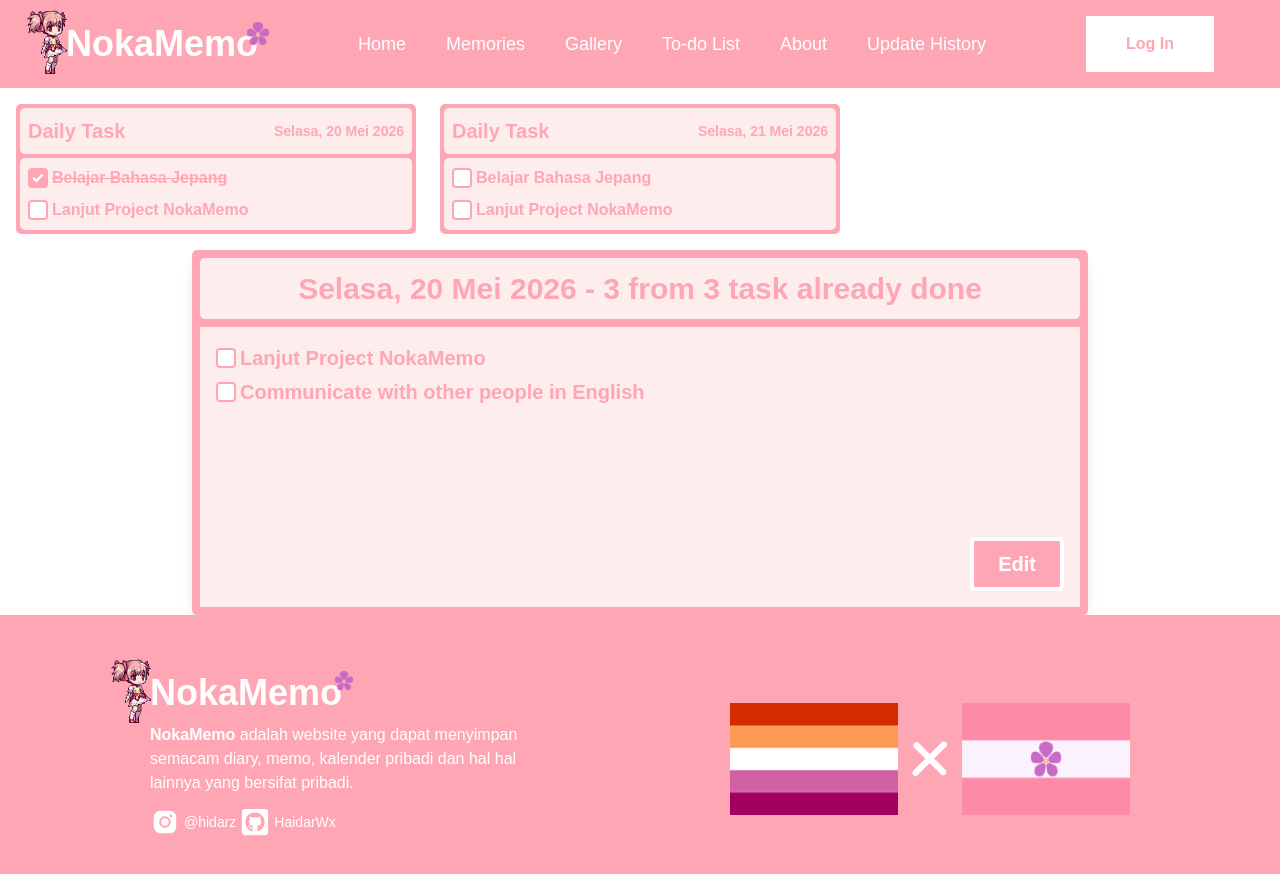
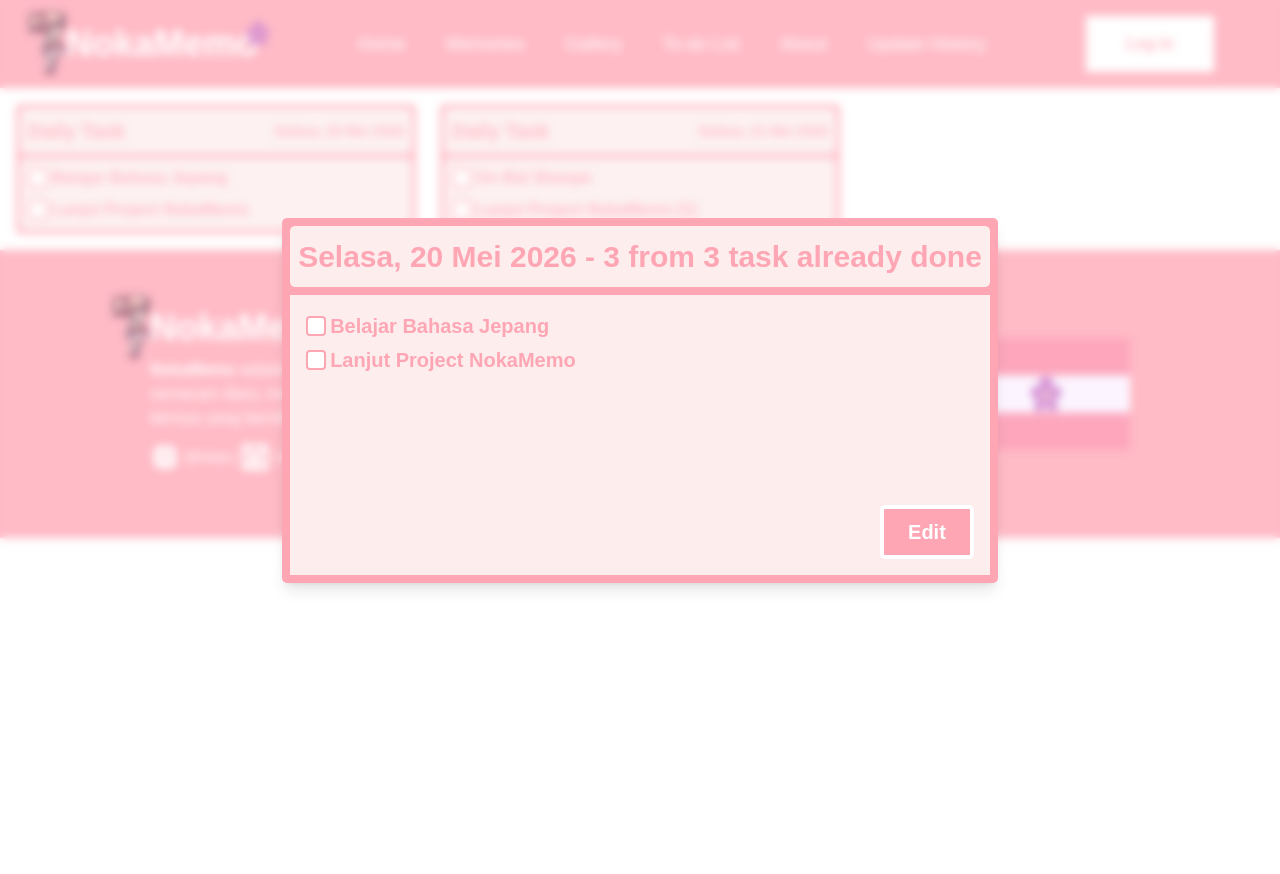
Before and after one commit to HaidarWx/NokaMemo, a Next.js app: page /todo in a window 1280 px wide. Both pictures are taken after a click on the element 216 px from the left and 169 px from the top of the page. Shown: the top 874 px of the page. After the commit the page ends 800 px from the top, so only its background shows below. Built offline with nearby package versions, Linux system fonts and the light colour scheme.

Commit message:
Add Todo Overlay

```diff
--- a/components/TodoContent.tsx
+++ b/components/TodoContent.tsx
@@ -2,20 +2,40 @@
 import { TodoListCard } from "./TodoListCard";
 import { TodoList } from "@/data/todos";
 import { TodoOverlay } from "./TodoOverlay";
+import { useState } from "react";
 interface TodoListCardProps {
   todoList: TodoList[];
 }
 export function TodoContent({ todoList }: TodoListCardProps) {
+  const [selectedIndex, setSelectedIndex] = useState<number | null>(null);
   console.log(todoList);
   return (
     <>
       <div className="grid grid-cols-1 md:grid-cols-3 gap-6  mx-auto px-4 py-4">
         {todoList.map((e, i) => (
-          <TodoListCard key={i} todoList={e} />
+          <div
+            className="flex flex-col justify-center"
+            key={i}
+            onClick={() => setSelectedIndex(i)}
+          >
+            <TodoListCard todoList={e} />
+          </div>
         ))}
       </div>
       <div>
-        <TodoOverlay />
+        {selectedIndex !== null && (
+          <div
+            className={`flex fixed inset-0 z-50 items-center justify-center backdrop-blur-xs bg-[#ffffff3d]`}
+            onClick={() => setSelectedIndex(null)}
+          >
+            <div
+              onClick={(e) => e.stopPropagation()}
+              className="w-full md:w-fit"
+            >
+              <TodoOverlay items={todoList} selectedIndex={selectedIndex} />
+            </div>
+          </div>
+        )}
       </div>
     </>
   );
--- a/components/TodoListCard.tsx
+++ b/components/TodoListCard.tsx
@@ -1,6 +1,4 @@
 "use client";
-import { todoLists } from "@/data/todos";
-import { TodoTask } from "@/data/todos";
 import { TodoList } from "@/data/todos";
 interface TodoListCardProps {
   todoList: TodoList;
@@ -21,13 +19,16 @@ export function TodoListCard({ todoList }: TodoListCardProps) {
       {/* Content */}
       <div className="bg-[#FDEDED] m-1 p-2 gap-2 flex justify-between rounded-[5px] flex-col relative">
         {todoList.list.map((e, i) => (
-          <label className="relative flex items-center gap-1" key={i}>
+          <label
+            className="relative flex items-center gap-1 cursor-pointer"
+            key={i}
+          >
             <input
               type="checkbox"
-              className="peer shrink-0 appearance-none size-5 border-2 border-[#FFA6B5] rounded-sm bg-white checked:bg-[#FFA6B5] transition-colors cursor-pointer"
+              className="peer shrink-0 focus:outline-none appearance-none size-5 border-2 border-[#FFA6B5] rounded-sm bg-white cursor-pointer"
             />
             <svg
-              className="pointer-events-none absolute left-0.75 items-center  size-3.5 text-[#ffffff] opacity-0 peer-checked:opacity-100 transition-opacity"
+              className="pointer-events-none absolute left-0.75 items-center cursor-pointer  size-3.5 text-[#ffffff] opacity-0 "
               viewBox="0 0 14 14"
               fill="none"
             >
@@ -40,7 +41,7 @@ export function TodoListCard({ todoList }: TodoListCardProps) {
               />
             </svg>
 
-            <span className="peer-checked:line-through text-[16px] text-[#FFA6B5] font-bold">
+            <span className=" text-[16px] text-[#FFA6B5] font-bold cursor-pointer">
               {e.content}
             </span>
           </label>
--- a/components/TodoOverlay.tsx
+++ b/components/TodoOverlay.tsx
@@ -1,17 +1,31 @@
-export function TodoOverlay() {
+import { TodoList } from "@/data/todos";
+import { TodoTask } from "@/data/todos";
+
+interface Items {
+  items: TodoList[];
+  selectedIndex: number;
+}
+export function TodoOverlay({ items, selectedIndex }: Items) {
+  const date = items ? items[selectedIndex].date : "";
+  const taskList = items ? items[selectedIndex].list : [];
   return (
     <div className="bg-[#FFA6B5] p-2 w-full md:max-w-4xl mx-auto shadow-lg rounded-[5px]">
       <div className="flex flex-col gap-2 w-full">
         {/* Header Status dan Tanggal */}
         <div className="bg-[#FDEDED] w-full flex items-center justify-center p-2 rounded-[5px]">
           <h1 className="text-[16px] md:text-[30px] font-bold text-[#FFA6B5]">
-            <span>Selasa, 20 Mei 2026</span> - 3 from 3 task already done
+            <span>{date}</span> - 3 from 3 task already done
           </h1>
         </div>
         <div className="bg-[#FDEDED] w-full flex flex-col p-4 h-70 justify-between">
           {/* Todo List */}
           <div className="flex flex-col gap-1 flex-wrap max-h-72 overflow-y-auto pr-2">
-            <label className="relative flex items-center gap-1">
+            {taskList &&
+              taskList.map((task) => (
+                <label
+                  className="relative flex items-center gap-1"
+                  key={task.content}
+                >
                   <input
                     type="checkbox"
                     className="peer shrink-0 appearance-none size-5 border-2 border-[#FFA6B5] rounded-sm bg-white checked:bg-[#FFA6B5] transition-colors cursor-pointer"
@@ -31,32 +45,10 @@ export function TodoOverlay() {
                   </svg>
 
                   <span className="peer-checked:line-through text-[20px] text-[#FFA6B5] font-bold">
-                Lanjut Project NokaMemo
+                    {task.content}
                   </span>
                 </label>
-            <label className="relative flex items-center gap-1">
-              <input
-                type="checkbox"
-                className="peer shrink-0 appearance-none size-5 border-2 border-[#FFA6B5] rounded-sm bg-white checked:bg-[#FFA6B5] transition-colors cursor-pointer"
-              />
-              <svg
-                className="pointer-events-none absolute left-0.75 items-center  size-3.5 text-[#ffffff] opacity-0 peer-checked:opacity-100 transition-opacity"
-                viewBox="0 0 14 14"
-                fill="none"
-              >
-                <path
-                  d="M3 7.5L5.5 10L11 4"
-                  stroke="currentColor"
-                  strokeWidth="2.5"
-                  strokeLinecap="round"
-                  strokeLinejoin="round"
-                />
-              </svg>
-
-              <span className="peer-checked:line-through text-[20px] text-[#FFA6B5] font-bold">
-                Communicate with other people in English
-              </span>
-            </label>
+              ))}
           </div>
           {/* Button Edit */}
           <button className="text-[#ffff] text-[20px] font-bold self-end px-6 py-2 cursor-pointer bg-[#FFA6B5] rounded-[5px] border-4 border-[#ffff]">
--- a/data/todos.ts
+++ b/data/todos.ts
@@ -25,11 +25,11 @@ export const todoLists: TodoList[] = [
     date: "Selasa, 21 Mei 2026",
     list: [
       {
-        content: "Belajar Bahasa Jepang",
+        content: "On Bid Shoope",
         isDone: false,
       },
       {
-        content: "Lanjut Project NokaMemo",
+        content: "Lanjut Project NokaMemo [1]",
         isDone: false,
       },
     ],
```
Lines whose indentation alone changed are shown as unchanged.
